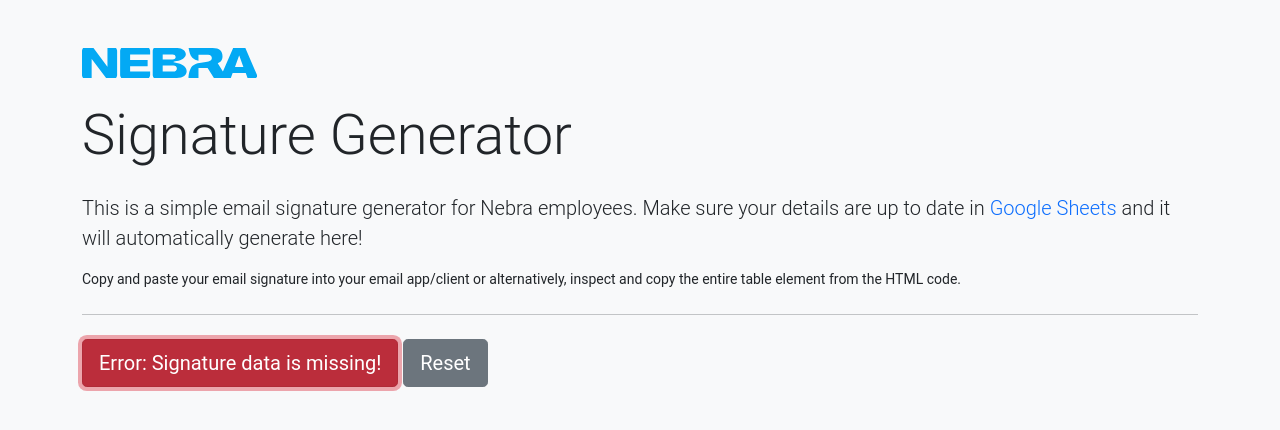
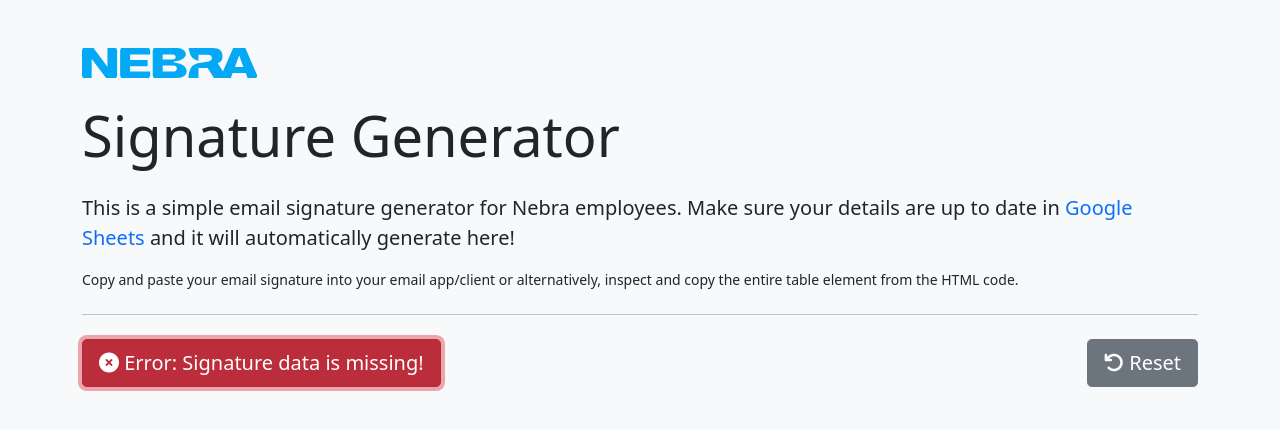
Before and after one commit to Louisreed/nebra-signature-generator, a plain HTML site: page index.html in a window 1280 px wide. Both pictures are taken after a click on the button "Generate". Drawn offline with nearby package versions, Linux system fonts and the light colour scheme; no server answers.

Commit message:
UI Tweaks

```diff
--- a/index.html
+++ b/index.html
@@ -6,6 +6,9 @@
   <meta charset="utf-8">
   <meta name="viewport" content="width=device-width, initial-scale=1">
   <link rel="shortcut icon" href="https://cdn.shopify.com/s/files/1/0071/2281/3001/files/Nebra-Icon-Blue_32x32.png?v=1610776627" type="image/png">
+
+  <!-- Font Awesome-->
+  <script src="https://kit.fontawesome.com/255f5a5a74.js" crossorigin="anonymous"></script>
 
   <!-- Bootstrap CSS -->
   <link href="https://cdn.jsdelivr.net/npm/bootstrap@5.0.2/dist/css/bootstrap.min.css" rel="stylesheet"
@@ -58,9 +61,9 @@
           <p class="small">Copy and paste your email signature into your email app/client or alternatively, inspect
             and copy the entire table element from the HTML code.</p>
           <hr class="my-4">
-          <p class="lead">
-            <a id="generate" class="btn btn-primary btn-lg" href="#" role="button">Generate</a>
-            <a id="reset" class="btn btn-secondary btn-lg" href="#" role="button">Reset</a>
+          <p class="lead d-flex justify-content-between">
+            <a id="generate" class="btn btn-primary btn-lg" href="#" role="button"><i class="fas fa-cube"></i> Generate</a>
+            <a id="reset" class="btn btn-secondary btn-lg" href="#" role="button"><i class="fas fa-undo"></i> Reset</a>
           </p>
         </div>
       </div>
@@ -78,7 +81,6 @@
               body {
                 margin: 0;
                 padding: 0;
-                font-family: 'Roboto', sans-serif;
               }
 
               ul {
--- a/js/signature-generator.js
+++ b/js/signature-generator.js
@@ -1,7 +1,13 @@
 $(document).ready(function () {
+
+    // Initialise reset button
+    $("#reset").hide();
 
     // Generate Button
     $("#generate").click(function () {
+
+        // Show reset button
+        $("#reset").show();
 
         // Google Sheets URL
         url = 'https://docs.google.com/spreadsheets/d/e/2PACX-1vTax-As-VlOK5SqpPCMU6w0-LzUn9i595Cl2f1QykJ6EM2OUMxAVAaaJ2Il8cuOFkGwfznff35Qvb-r/pub?output=csv';
@@ -62,7 +68,7 @@
                     $('#signatureList').append(signatureItem);
 
                     // Update button to warning and detach signature list
-                    $("#generate").removeClass('btn-primary').addClass('btn-success').html('Success!');
+                    $("#generate").removeClass('btn-primary').addClass('btn-success disabled').html('<i class="fas fa-check-circle"></i> Success!');
                 }
             },
             dataType: "text",
@@ -71,7 +77,7 @@
                 console.log(thrownError);
 
                 // Update button to error
-                $("#generate").removeClass('btn-primary').addClass('btn-danger').html('Error: Signature data is missing!');
+                $("#generate").removeClass('btn-primary').addClass('btn-danger').html('<i class="fas fa-times-circle"></i> Error: Signature data is missing!');
             }
         });
     });
@@ -79,7 +85,7 @@
     // Reset Button
     $("#reset").click(function () {
         $('#signatureList li').detach();
-        $("#generate").removeClass('btn-danger').addClass('btn-primary').html('Generate');
+        $("#generate").removeClass('btn-success btn-danger disabled').addClass('btn-primary').html('<i class="fas fa-cube"></i> Generate');
     });
 
 });
```
